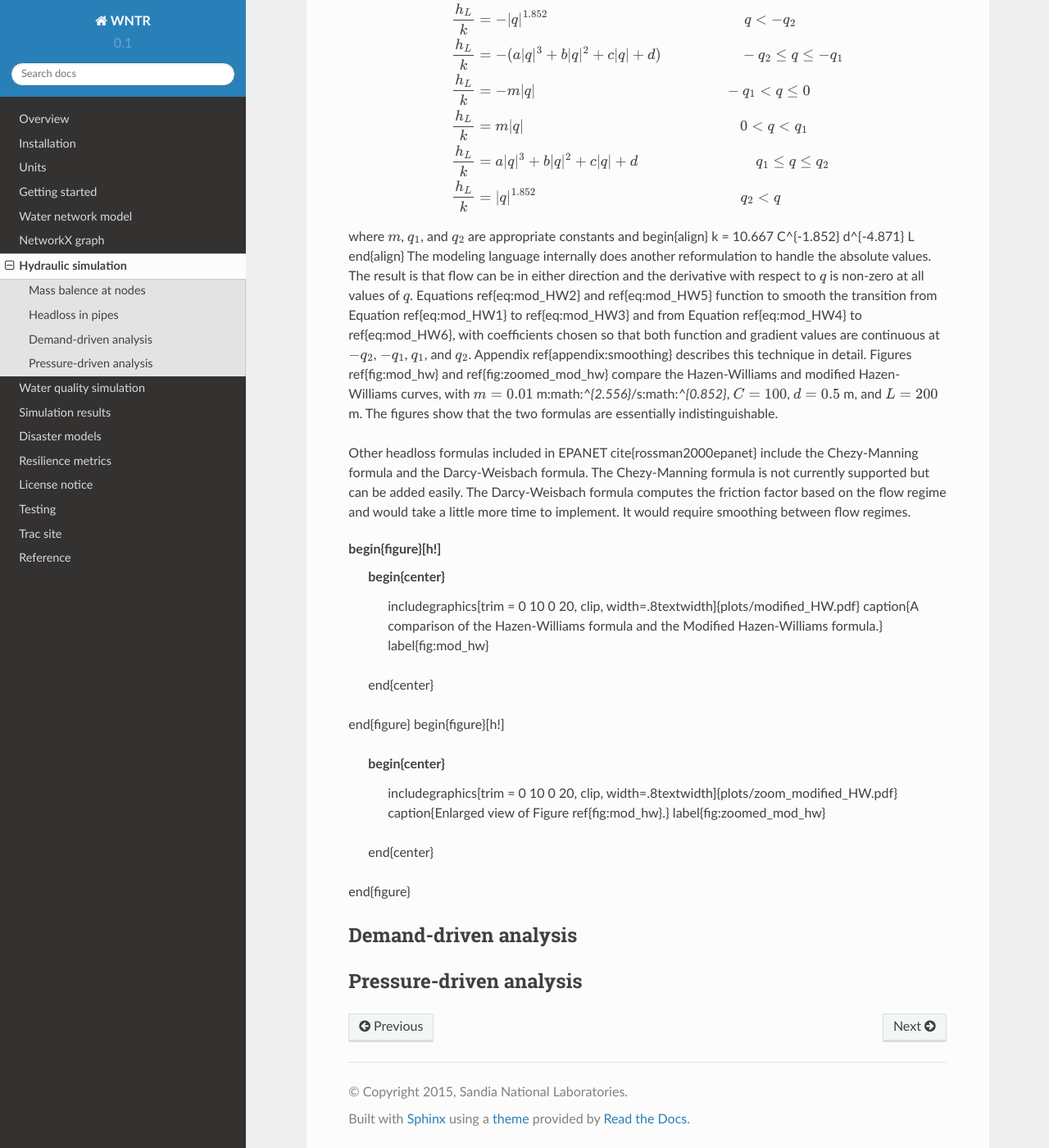
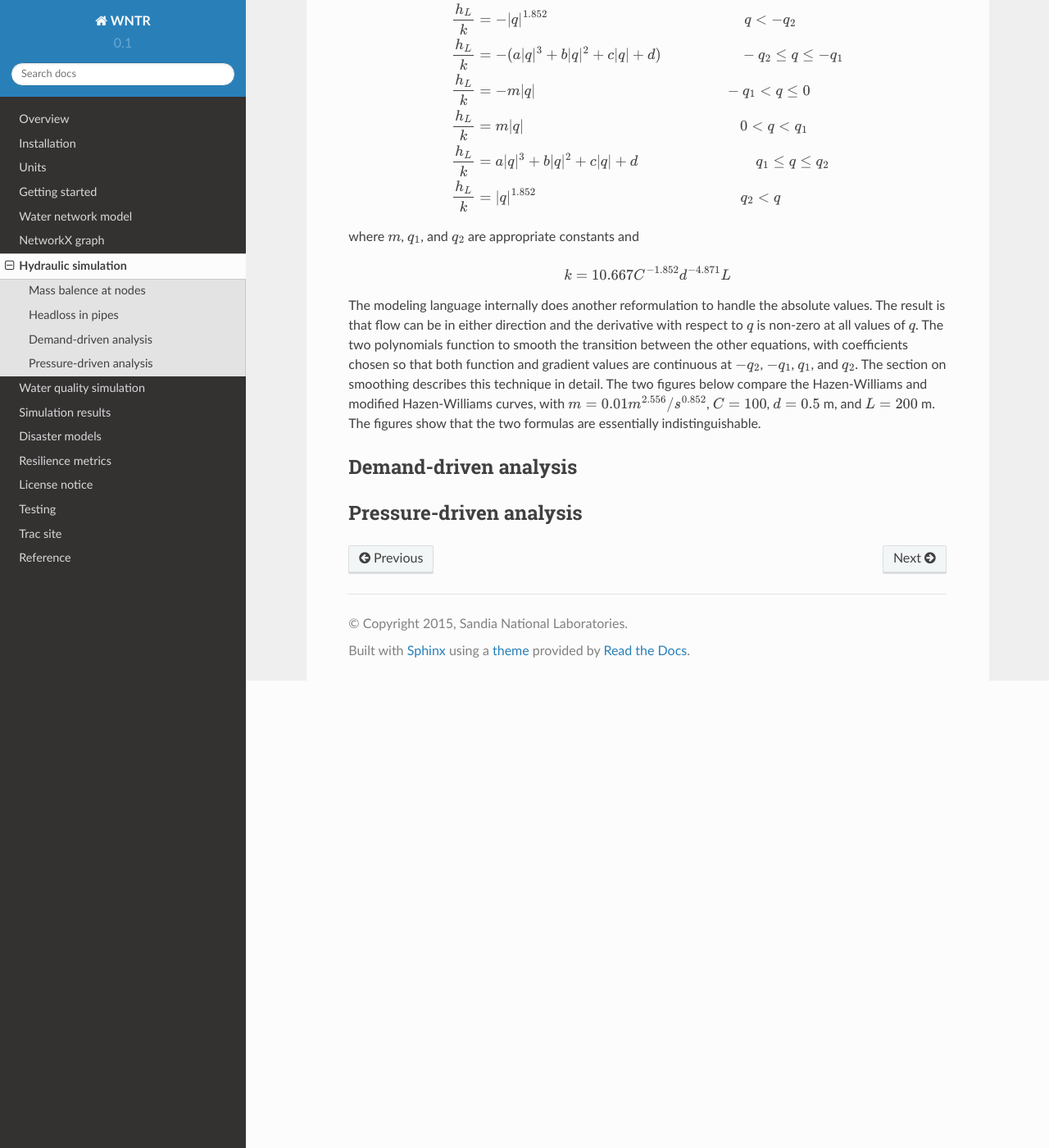
Before and after one commit to USEPA/WNTR, a Sphinx documentation site: the page built from documentation/hydraulics.rst, in a window 1280 px wide and 1400 px high, scrolled down 1683 px. Shown: the whole window at 82% size. Built offline with Sphinx 7.4.7 and the Read the Docs theme 2.0.0, drawn with Linux system fonts in a browser that asks for light colours; formulas are drawn with MathJax 3; pages that are not in the unit, such as notebooks, are missing from menus.

Commit message:
updating hydraulics.rst

```diff
--- a/documentation/hydraulics.rst
+++ b/documentation/hydraulics.rst
@@ -88,45 +88,20 @@
 
 
 where :math:`m`, :math:`q_{1}`, and :math:`q_{2}` are appropriate constants and
-\begin{align}
-k = 10.667 C^{-1.852} d^{-4.871} L
-\end{align}
+
+.. math::
+
+    k = 10.667 C^{-1.852} d^{-4.871} L
+
 The modeling language internally does another reformulation to handle
 the absolute values. The result is that flow can be in either
 direction and the derivative with respect to :math:`q` is non-zero at all
-values of :math:`q`. Equations \ref{eq:mod_HW2} and \ref{eq:mod_HW5}
-function to smooth the transition from Equation \ref{eq:mod_HW1} to
-\ref{eq:mod_HW3} and from Equation \ref{eq:mod_HW4} to
-\ref{eq:mod_HW6}, with coefficients chosen so that both function and
+values of :math:`q`. The two polynomials function to smooth the transition between the other equations, with coefficients chosen so that both function and
 gradient values are continuous at :math:`-q_{2}`, :math:`-q_{1}`, :math:`q_{1}`, and
-:math:`q_{2}`. Appendix \ref{appendix:smoothing} describes this technique in
-detail. Figures \ref{fig:mod_hw} and \ref{fig:zoomed_mod_hw} compare
-the Hazen-Williams and modified Hazen-Williams curves, with :math:`m = 0.01`
-m:math:`^{2.556}`/s:math:`^{0.852}`, :math:`C = 100`, :math:`d = 0.5` m, and :math:`L = 200` m. The
+:math:`q_{2}`. The section on smoothing describes this technique in
+detail. The two figures below compare
+the Hazen-Williams and modified Hazen-Williams curves, with :math:`m = 0.01 m^{2.556}/s^{0.852}`, :math:`C = 100`, :math:`d = 0.5` m, and :math:`L = 200` m. The
 figures show that the two formulas are essentially indistinguishable.
-
-Other headloss formulas included in EPANET \cite{rossman2000epanet}
-include the Chezy-Manning formula and the Darcy-Weisbach formula. The
-Chezy-Manning formula is not currently supported but can be added
-easily. The Darcy-Weisbach formula computes the friction factor based
-on the flow regime and would take a little more time to implement. It
-would require smoothing between flow regimes.
-
-\begin{figure}[h!]
-  \begin{center}
-    \includegraphics[trim = 0 10 0 20, clip, width=.8\textwidth]{plots/modified_HW.pdf}
-    \caption{A comparison of the Hazen-Williams formula and the Modified Hazen-Williams formula.}
-    \label{fig:mod_hw}
-  \end{center}
-\end{figure}
-\begin{figure}[h!]
-  \begin{center}
-    \includegraphics[trim = 0 10 0 20, clip, width=.8\textwidth]{plots/zoom_modified_HW.pdf}
-    \caption{Enlarged view of Figure \ref{fig:mod_hw}.}
-    \label{fig:zoomed_mod_hw}
-  \end{center}
-\end{figure}
-
 
 Demand-driven analysis
 ----------------------
```
